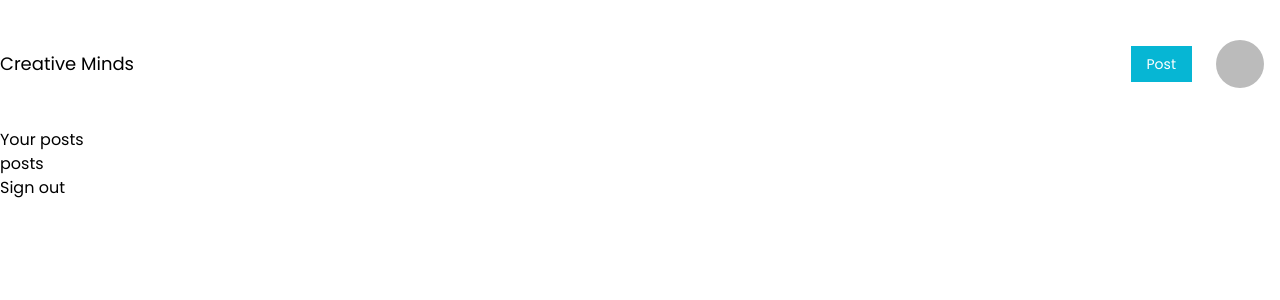
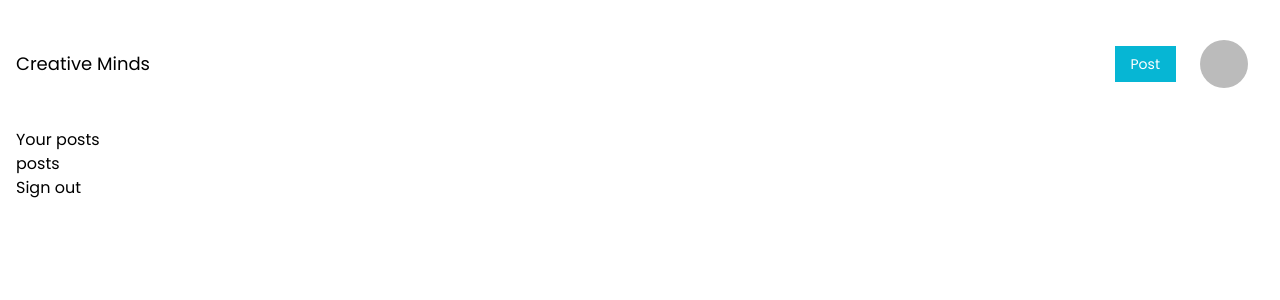
Before and after one commit to BeckyBlake/social-feed, a Next.js app: page /dashboard in a window 1280 px wide. Shown: the top 300 px of the page. Built offline with nearby package versions, Linux system fonts and the light colour scheme; no server answers; sample sign-in values are in the browser's storage.

Commit message:
get current user's posts

```diff
--- a/components/Nav.js
+++ b/components/Nav.js
@@ -6,7 +6,10 @@ export default function Nav() {
   const [user, loading] = useAuthState(auth);
   return (
     <div>
-      <nav className="flex justify-between items-center py-10">
+      <nav
+        className="flex justify-between items-center py-10"
+        style={{ marginLeft: "1rem", marginRight: "1rem" }}
+      >
         <Link href="/">
           <button className="text-lg font-medium"> Creative Minds</button>
         </Link>
@@ -18,7 +21,7 @@ export default function Nav() {
               </a>
             </Link>
           )}
-          {user && (
+          {user && !loading && (
             <div className="flex items-center gap-6">
               <Link href={"/post"}>
                 <button className="font-medium bg-cyan-500 text-white py-2 px-4 rounded-mg text-sm">
@@ -29,7 +32,7 @@ export default function Nav() {
                 <img
                   className="w-12 rounded-full cursor-pointer hover:shadow-lg  mr-4"
                   src={user.photoURL}
-                  alt="user image"
+                  alt="user"
                 />
               </Link>
             </div>
--- a/pages/dashboard.js
+++ b/pages/dashboard.js
@@ -1,17 +1,26 @@
-import { auth } from "../utils/firebase";
+import { auth, db } from "../utils/firebase";
 import { useAuthState } from "react-firebase-hooks/auth";
 import { useRouter } from "next/router";
 import { useEffect, useState } from "react";
+import { collection, query, where } from "firebase/firestore";
 
 export default function Dashboard() {
   const route = useRouter();
   const [user, loading] = useAuthState(auth);
+  const [posts, setPosts] = useState([]);
   // see if user is logged in
   const getData = async () => {
     if (loading) return;
     if (!user) {
       return route.push("/auth/login");
     }
+
+    const collectionRef = collection(db, "posts");
+    const q = query(collectionRef, where("user", "==", user.uid));
+    const unsubscribe = await onSnapshot(q, (snapshot) => {
+      setPosts(snapshot.docs.map((doc) => ({ ...doc.data(), id: doc.id })));
+    });
+    return unsubscribe;
   };
 
   //   get user's data
@@ -20,7 +29,7 @@ export default function Dashboard() {
   }, [user, loading]); // eslint-disable-line react-hooks/exhaustive-deps
 
   return (
-    <div>
+    <div style={{ marginLeft: "1rem", marginRight: "1rem" }}>
       <h1>Your posts</h1>
       <div>posts</div>
       <button onClick={() => auth.signOut()}>Sign out</button>
--- a/pages/index.js
+++ b/pages/index.js
@@ -22,7 +22,10 @@ export default function Home() {
   }, []);
 
   return (
-    <div className="my-12 text-lg font-medium">
+    <div
+      className="my-12 text-lg font-medium"
+      style={{ marginLeft: "1rem", marginRight: "1rem" }}
+    >
       <h2>See what other people are saying</h2>
       {/* <Message /> */}
       {allPosts.map((post) => (
@@ -31,4 +34,3 @@ export default function Home() {
     </div>
   );
 }
-// 1:37:59
```
